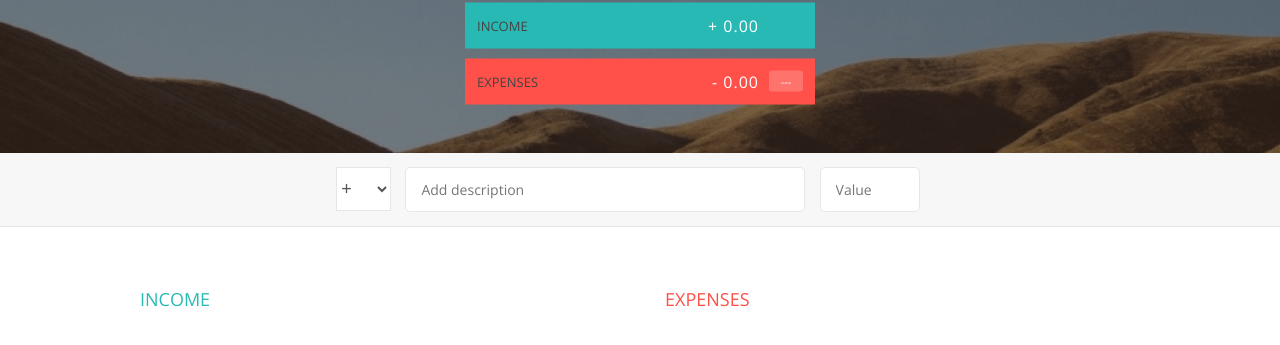
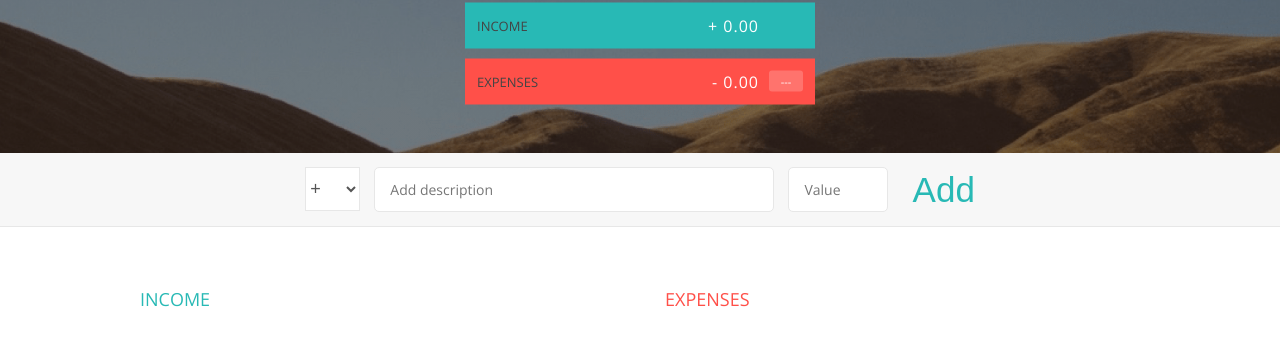
Before and after one commit to Nishant271/BudgetApp, a plain HTML site: page index.html in a window 1280 px wide. Shown: the part 167-512 px from the top of the page. Drawn offline with nearby package versions, Linux system fonts and the light colour scheme; some icons are missing.

Commit message:
Update index.html

```diff
--- a/index.html
+++ b/index.html
@@ -46,7 +46,7 @@
                     </select>
                     <input type="text" class="add__description" placeholder="Add description">
                     <input type="number" class="add__value" placeholder="Value">
-                    <button class="add__btn"><i class="ion-ios-checkmark-outline"></i></button>
+                    <button class="add__btn">Add<i class="ion-ios-checkmark-outline"></i></button>
                 </div>
             </div>
 
```
